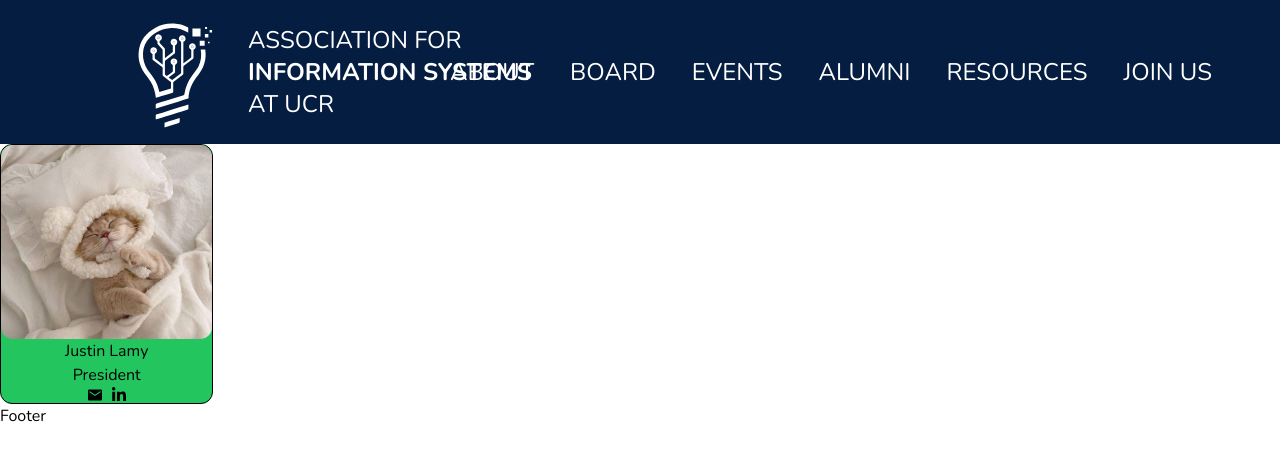
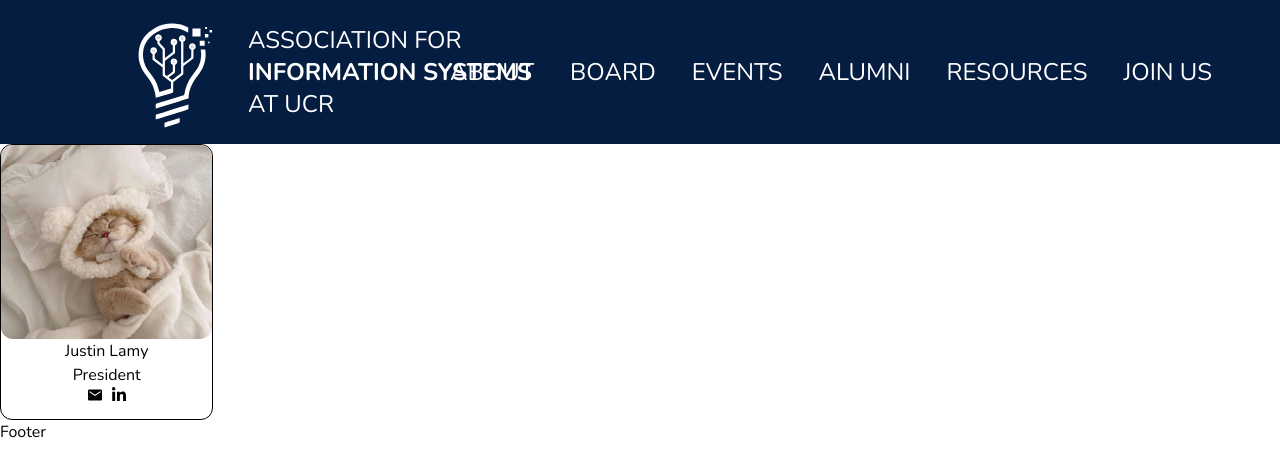
Before and after one commit to acm-ucr/ais-website, a Next.js app: page /board in a window 1280 px wide. Shown: the top 476 px of the page. Built offline with nearby package versions, Linux system fonts and the light colour scheme.

Commit message:
fixed spacing removed green background

```diff
--- a/src/components/Board.jsx
+++ b/src/components/Board.jsx
@@ -6,13 +6,13 @@ import { FaLinkedinIn } from "react-icons/fa";
 
 const Board = () => {
   return (
-    <div className="bg-green-500 w-1/6 rounded-xl border border-black">
+    <div className="w-1/6 rounded-xl border border-black">
       <Image src={Cat} alt="cat" />
       <div className="flex flex-col items-center justify-center">
         <div>Justin Lamy</div>
         <div>President</div>
       </div>
-      <div className="flex flex-row justify-center gap-2">
+      <div className="flex flex-row justify-center gap-2 mb-4">
         <IoMdMail />
         <FaLinkedinIn />
       </div>
```
